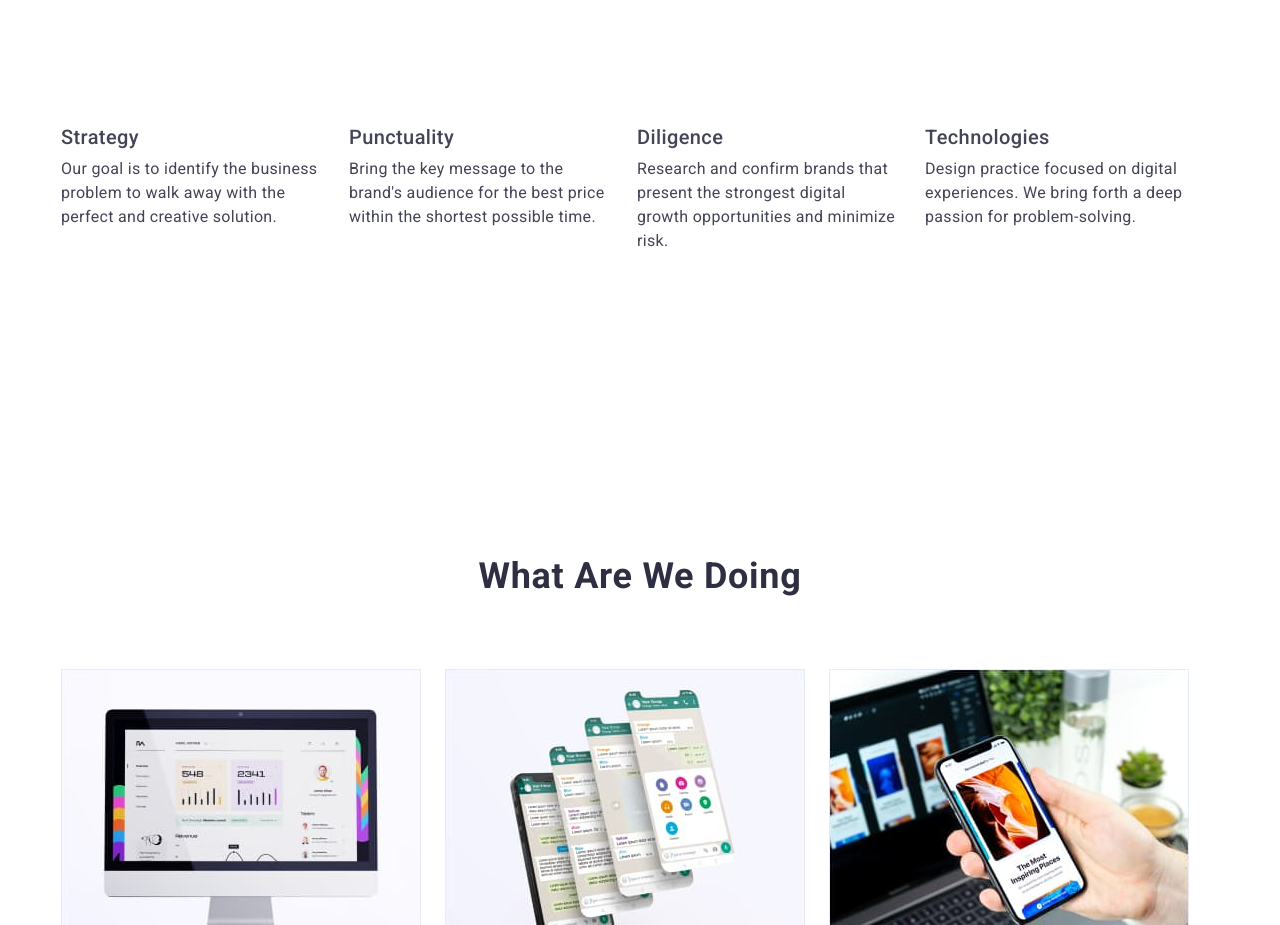
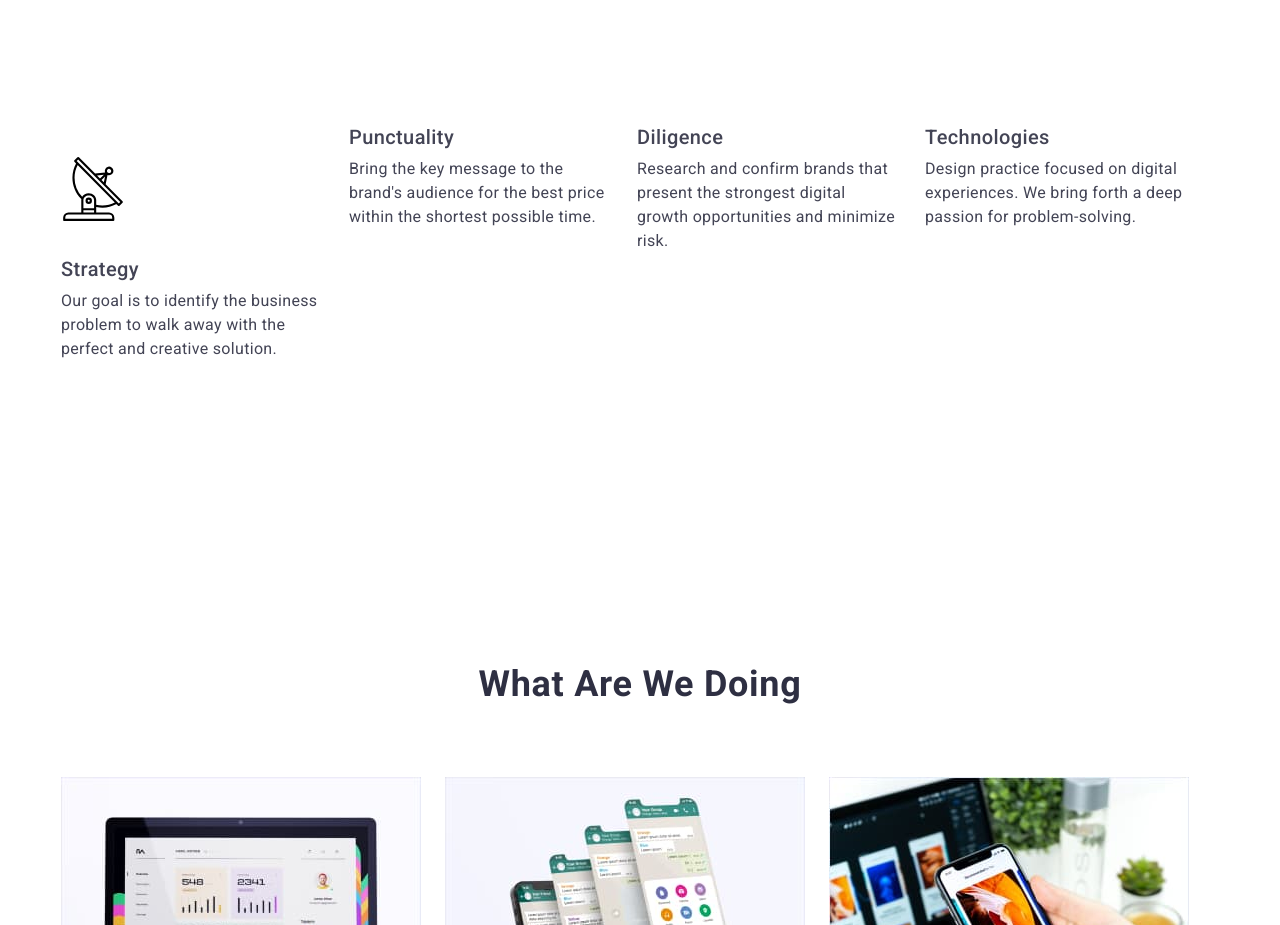
Before and after one commit to MariiaVoloshanovska/goit-markup-hw-04, a plain HTML site: page index.html in a window 1280 px wide. Shown: the part 1140-2065 px from the top of the page. Drawn offline with nearby package versions, Linux system fonts and the light colour scheme.

Commit message:
Update index.html

```diff
--- a/index.html
+++ b/index.html
@@ -49,6 +49,11 @@
           <h2 class="visually-hidden">Description</h2>
           <ul class="list descripption-flex">
             <li class="description-item">
+              <div class="container">
+                <svg class="button" width="64px" height="64px">
+                  <use class="" href="./images/icons.svg/symbol-defs-first-this.svg#icon-strategy"></use>
+                </svg>
+              </div>
               <h3 class="section-paragraf">Strategy</h3>
               <p class="section-description section-descrip-theme-light-ind">
                 Our goal is to identify the business problem to walk away with the perfect and creative solution.
```
